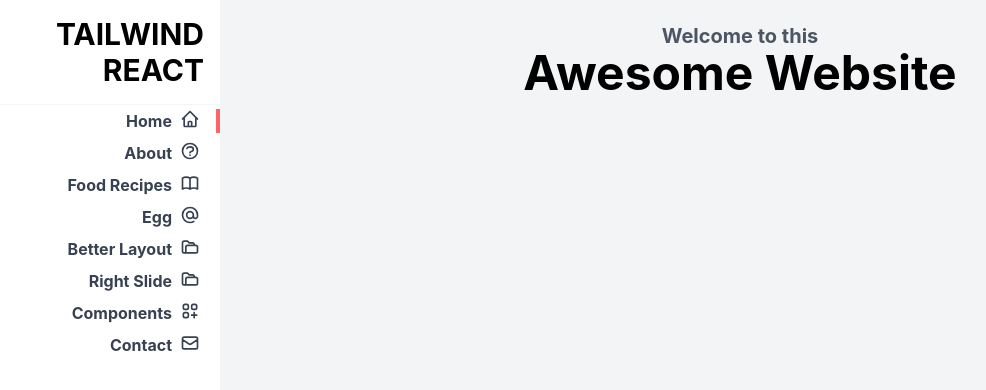
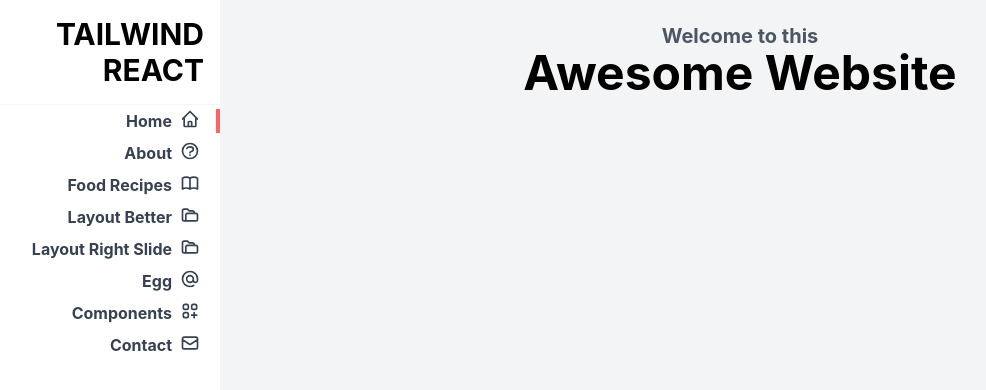
Before and after one commit to ellesis/tailwind-react, a React (Create React App) app: page / in a window 1280 px wide. Shown: the top 390 px of the page, without its empty margins (20-1006 px from the left). Built offline with nearby package versions, Linux system fonts and the light colour scheme.

Commit message:
[Better UI] update function

```diff
--- a/src/data/menu.js
+++ b/src/data/menu.js
@@ -62,28 +62,8 @@ export const menuItems = [
     )
   },
   {
-    href: '/egg',
-    title: 'Egg',
-    icon: (
-      <svg
-        xmlns="http://www.w3.org/2000/svg"
-        className="h-5 w-5 ml-2"
-        fill="none"
-        viewBox="0 0 24 24"
-        stroke="currentColor"
-        strokeWidth={2}
-      >
-        <path
-          strokeLinecap="round"
-          strokeLinejoin="round"
-          d="M16 12a4 4 0 10-8 0 4 4 0 008 0zm0 0v1.5a2.5 2.5 0 005 0V12a9 9 0 10-9 9m4.5-1.206a8.959 8.959 0 01-4.5 1.207"
-        />
-      </svg>
-    )
-  },
-  {
     href: '/Better',
-    title: 'Better Layout',
+    title: 'Layout Better',
     icon: (
       <svg
         xmlns="http://www.w3.org/2000/svg"
@@ -103,7 +83,7 @@ export const menuItems = [
   },
   {
     href: '/right-slide',
-    title: 'Right Slide',
+    title: 'Layout Right Slide',
     icon: (
       <svg
         xmlns="http://www.w3.org/2000/svg"
@@ -117,6 +97,26 @@ export const menuItems = [
           strokeLinecap="round"
           strokeLinejoin="round"
           d="M5 19a2 2 0 01-2-2V7a2 2 0 012-2h4l2 2h4a2 2 0 012 2v1M5 19h14a2 2 0 002-2v-5a2 2 0 00-2-2H9a2 2 0 00-2 2v5a2 2 0 01-2 2z"
+        />
+      </svg>
+    )
+  },
+  {
+    href: '/egg',
+    title: 'Egg',
+    icon: (
+      <svg
+        xmlns="http://www.w3.org/2000/svg"
+        className="h-5 w-5 ml-2"
+        fill="none"
+        viewBox="0 0 24 24"
+        stroke="currentColor"
+        strokeWidth={2}
+      >
+        <path
+          strokeLinecap="round"
+          strokeLinejoin="round"
+          d="M16 12a4 4 0 10-8 0 4 4 0 008 0zm0 0v1.5a2.5 2.5 0 005 0V12a9 9 0 10-9 9m4.5-1.206a8.959 8.959 0 01-4.5 1.207"
         />
       </svg>
     )
--- a/src/layouts/LayoutBetter.js
+++ b/src/layouts/LayoutBetter.js
@@ -2,10 +2,10 @@ import React, {useState} from 'react'
 import SideMenuBetter from '../components/sidebars/SideMenuBetter'
 
 export default function LayoutBetter({children}) {
-  const [isMobile, setMobile] = useState(false)
+  const [isMobile, setIsMobile] = useState(false)
 
   const handleMenuBtnClick = () => {
-    setMobile(!isMobile)
+    setIsMobile(!isMobile)
   }
 
   return (
```
